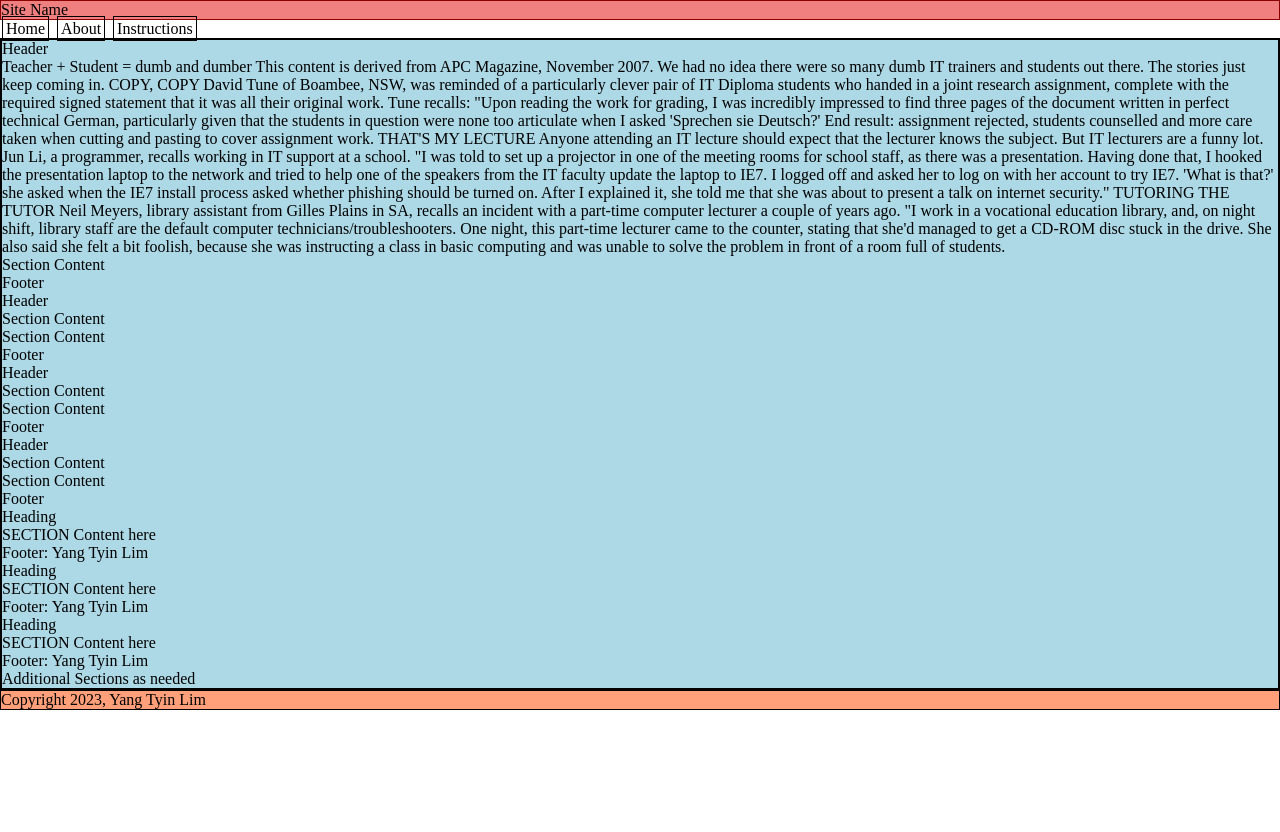
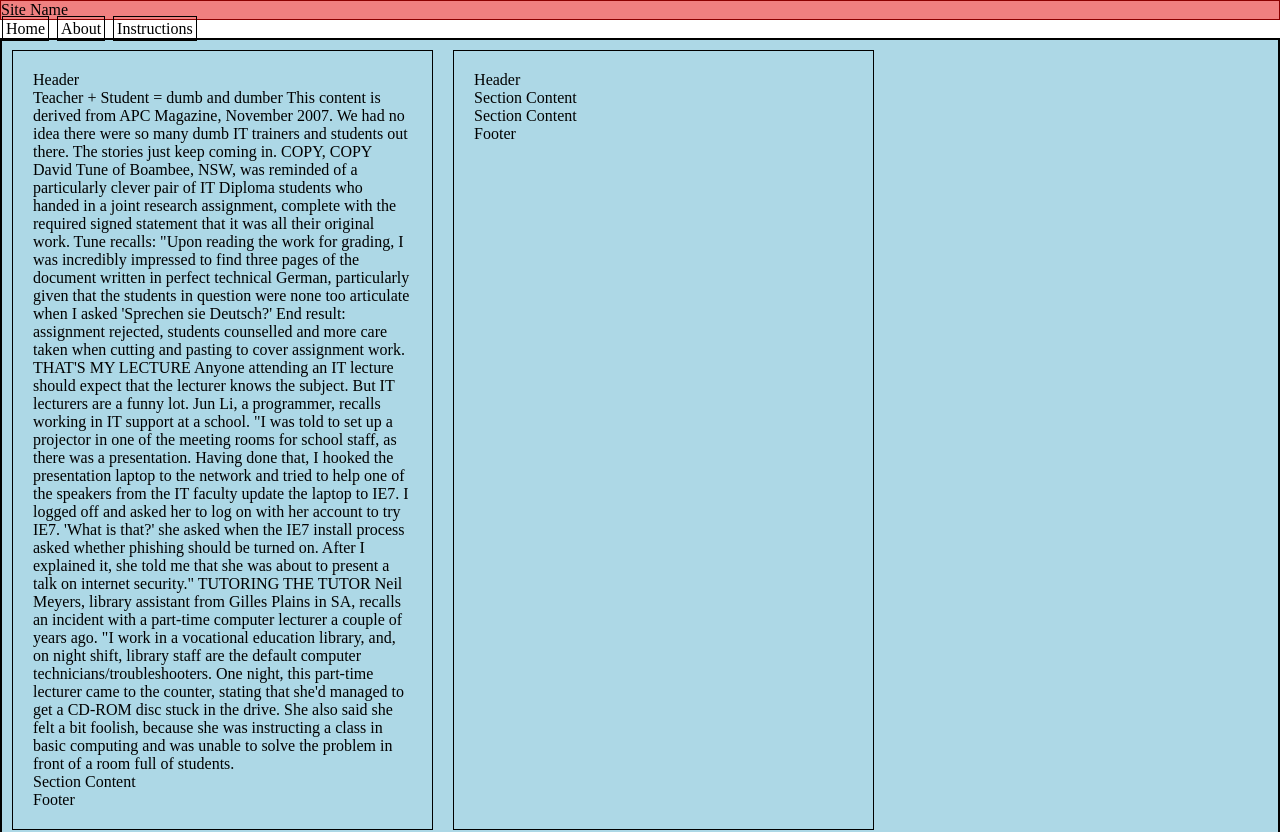
Before and after one commit to Limyangtyin/WebTech1, a plain HTML site: page Content.html in a window 1280 px wide. Shown: the top 832 px of the page. Before the commit the page ends 800 px from the top, so only its background shows below. Drawn offline with Linux system fonts and the light colour scheme.

Commit message:
feat: mobile article - add CSS for desktop design

```diff
--- a/Content.html
+++ b/Content.html
@@ -15,7 +15,7 @@
     <a>About</a>
     <a>Instructions</a>
 </nav>
-<main>
+<main class="flex-container">
     <article>
         <header>Header</header>
         <section>Teacher + Student = dumb and dumber
--- a/assests/css/style.css
+++ b/assests/css/style.css
@@ -20,25 +20,37 @@
     }
 }
 
-@media screen and (min-width: 768px){
-    .headerclass{
+@media screen and (min-width: 768px) {
+    .headerclass {
         border: 1px solid darkred;
         background-color: lightcoral;
     }
 
-    nav>a{
+    nav > a {
         border: 1px solid black;
         margin: 2px;
         padding: 3px;
     }
 
-    main{
+    main {
         border: 2px solid black;
         background-color: lightblue;
     }
 
-    .footerclass{
+    .footerclass {
         border: 1px solid black;
         background-color: lightsalmon;
     }
+
+    .flex-container {
+        display: flex;
+        flex-wrap: wrap;
+    }
+
+    main > article {
+        border: 1px solid black;
+        margin: 10px;
+        padding: 20px;
+        width: 33%;
+    }
 }
```
